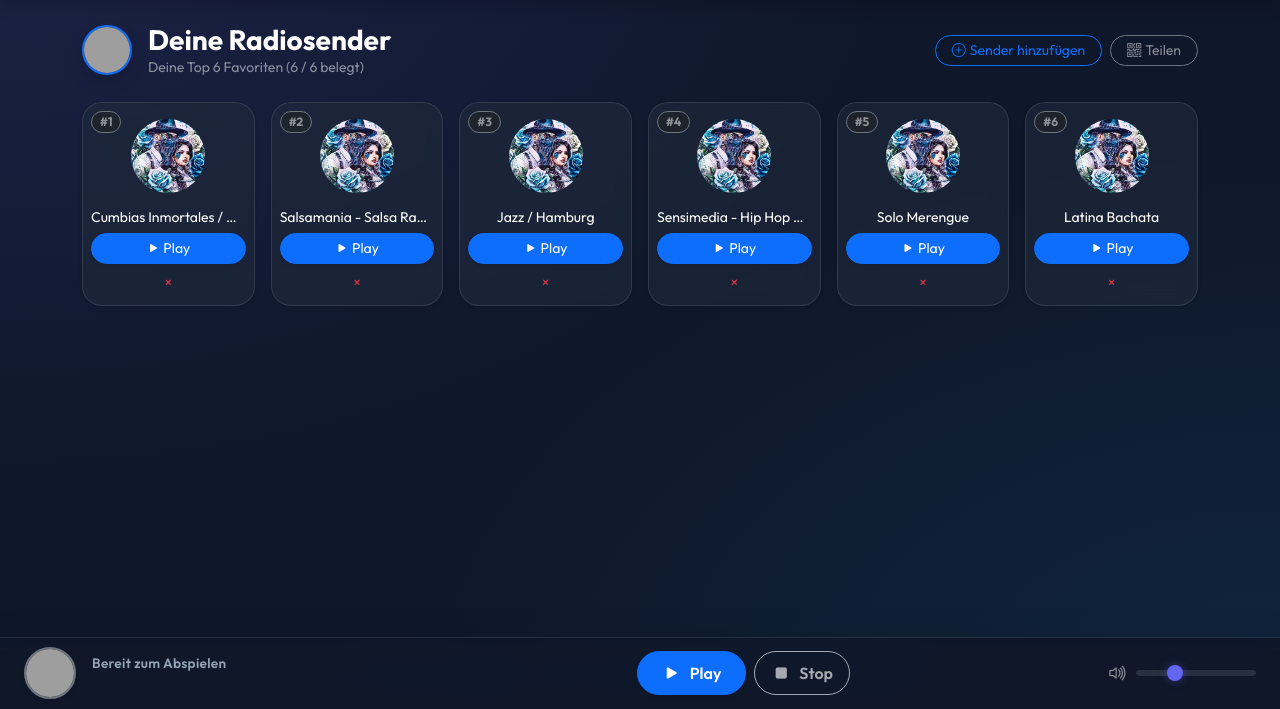
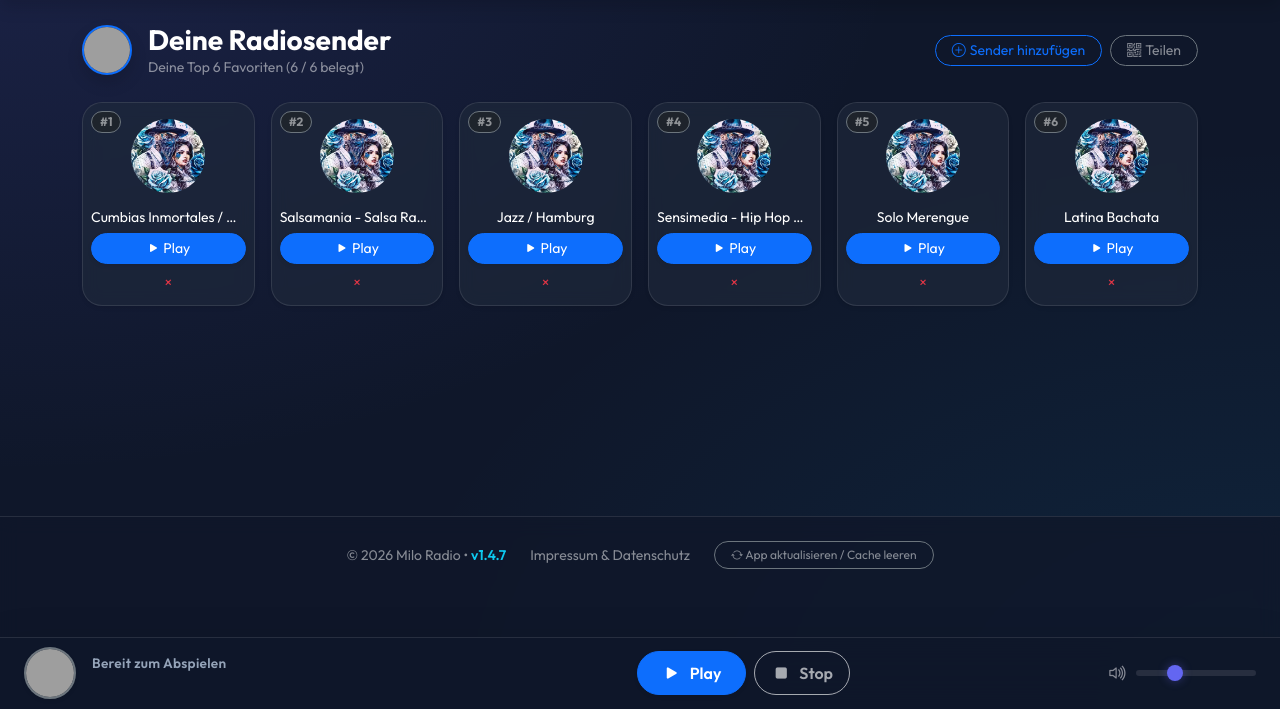
Before and after one commit to JLJ-HH/milo-radio, a PHP site: page /radio-app/frontend/index.html in a window 1280 px wide. Shown: the part 91-800 px from the top of the page. Run offline with PHP 8.4, Linux system fonts and the light colour scheme; data comes from the database, SQL or seed files in the repository; grey boxes are pictures that could not be loaded.

Commit message:
fix: Remove overriding py-3 class from footer and ensure clean scroll reveal above player bar

```diff
--- a/frontend/css/style.css
+++ b/frontend/css/style.css
@@ -21,6 +21,8 @@ body {
   margin: 0;
   -webkit-font-smoothing: antialiased;
   min-height: 100vh;
+  display: flex;
+  flex-direction: column;
   background-image:
     radial-gradient(at 0% 0%, rgba(99, 102, 241, 0.15) 0px, transparent 50%),
     radial-gradient(at 100% 100%, rgba(14, 165, 233, 0.1) 0px, transparent 50%);
@@ -220,13 +222,14 @@ body {
   }
 }
 
-footer {
+#app-footer, footer {
   background: var(--glass-bg) !important;
   backdrop-filter: blur(10px);
   border-top: 1px solid var(--glass-border) !important;
+  margin-top: auto !important;
   margin-bottom: 0 !important;
-  padding-top: 1.25rem !important;
-  padding-bottom: calc(95px + env(safe-area-inset-bottom, 0px)) !important;
+  padding-top: 1.5rem !important;
+  padding-bottom: calc(140px + env(safe-area-inset-bottom, 0px)) !important;
   position: relative;
   z-index: 100;
 }
@@ -259,11 +262,13 @@ footer {
 
 /* Ausgleichs-Padding für Seiteninhalte */
 #app-content {
-  padding-bottom: 2rem !important;
+  flex: 1 0 auto;
+  padding-bottom: 1.5rem !important;
 }
 
 .has-sticky-player #app-content {
-  padding-bottom: 2rem !important;
+  flex: 1 0 auto;
+  padding-bottom: 1.5rem !important;
 }
 
 .player-thumb {
--- a/frontend/index.html
+++ b/frontend/index.html
@@ -33,7 +33,7 @@
     <link rel="manifest" href="./manifest.json" />
 
     <!-- Eigene Styles (Design-Anpassungen) -->
-    <link rel="stylesheet" href="./css/style.css?v=20" />
+    <link rel="stylesheet" href="./css/style.css?v=21" />
 
     <!-- Lesezeichen-Icons (Favicon) -->
     <link rel="icon" href="./images/android.png" type="image/png" />
@@ -113,9 +113,9 @@
     <!--
       BOTTOM BAR: Fußzeile der App (nicht mehr fixed-bottom, fließt am Seitenende)
     -->
-    <footer id="app-footer" class="bg-dark text-white-50 py-3 border-top border-secondary mt-auto">
+    <footer id="app-footer" class="bg-dark text-white-50 border-top border-secondary mt-auto">
       <div class="container text-center small d-flex align-items-center justify-content-center flex-wrap gap-2 gap-md-4">
-        <span>© 2026 Milo Radio • <span class="text-info fw-semibold">v1.4.4</span></span>
+        <span>© 2026 Milo Radio • <span class="text-info fw-semibold">v1.4.7</span></span>
         <a href="#" class="text-white-50 text-decoration-none" data-bs-toggle="modal" data-bs-target="#privacyModal">Impressum & Datenschutz</a>
         <button id="resetAppCacheBtn" class="btn btn-outline-secondary btn-sm rounded-pill px-3 text-white-50 small border-secondary" style="font-size: 0.75rem;">
           <i class="bi bi-arrow-repeat"></i> <span>App aktualisieren / Cache leeren</span>
@@ -163,9 +163,9 @@
         });
         window.addEventListener("load", () => {
           navigator.serviceWorker
-            .register("./sw.js?v=20")
+            .register("./sw.js?v=21")
             .then((reg) => {
-              console.log("SW v20 registriert");
+              console.log("SW v21 registriert");
               reg.update();
             })
             .catch((err) => console.log("SW Fehler:", err));
@@ -174,7 +174,7 @@
     </script>
 
     <!-- Main JS entry point -->
-    <script type="module" src="./js/main.js?v=20"></script>
+    <script type="module" src="./js/main.js?v=21"></script>
 
     <!-- Privacy & Impressum Modal -->
     <div class="modal fade" id="privacyModal" tabindex="-1" aria-hidden="true">
--- a/frontend/js/main.js
+++ b/frontend/js/main.js
@@ -120,7 +120,7 @@ async function router() {
     }
 
     try {
-        const module = await import(`./pages/${page.module}.js?v=20`);
+        const module = await import(`./pages/${page.module}.js?v=21`);
 
         appContent.innerHTML = "";
         module.render(appContent);
--- a/frontend/sw.js
+++ b/frontend/sw.js
@@ -5,7 +5,7 @@
  * für sofortige Aktualisierungen auf Mobilgeräten.
  */
 
-const CACHE_NAME = "milo-radio-v20";
+const CACHE_NAME = "milo-radio-v21";
 
 const urlsToCache = [
   "./",
```
Also changed, not shown: CHANGELOG.md.
